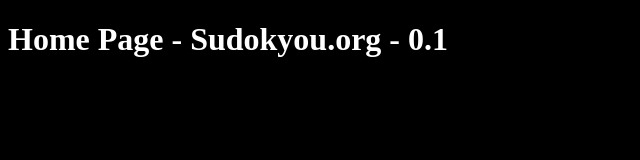
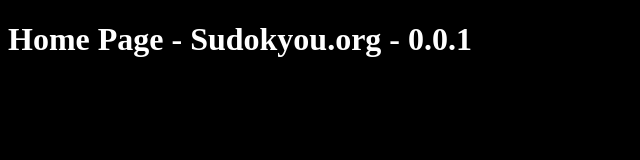
Before and after one commit to ashvinbondada/sudokyou.org, a React (Vite) app in the folder sudokyou-app/: page / in a window 1280 px wide. Shown: the top 160 px of the page, without its empty margins (0-640 px from the left). Built offline with nearby package versions, Linux system fonts and the light colour scheme.

Commit message:
Updated Versioning
prev: 0.1 -> new: 0.0.1

```diff
--- a/sudokyou-app/src/pages/Home.jsx
+++ b/sudokyou-app/src/pages/Home.jsx
@@ -3,6 +3,6 @@
 export default function Home() {
   // const prodMode = false;
   return (
-    <h1>Home Page - Sudokyou.org - 0.1</h1>
+    <h1>Home Page - Sudokyou.org - 0.0.1</h1>
   );
 }
```
